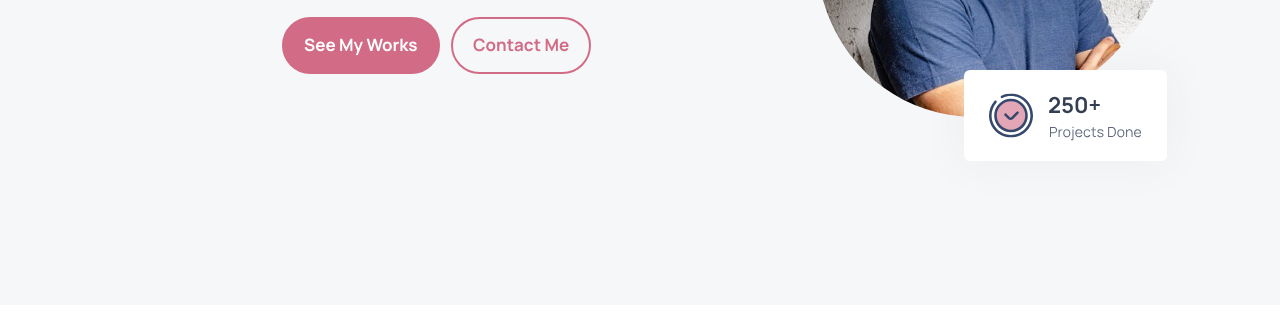
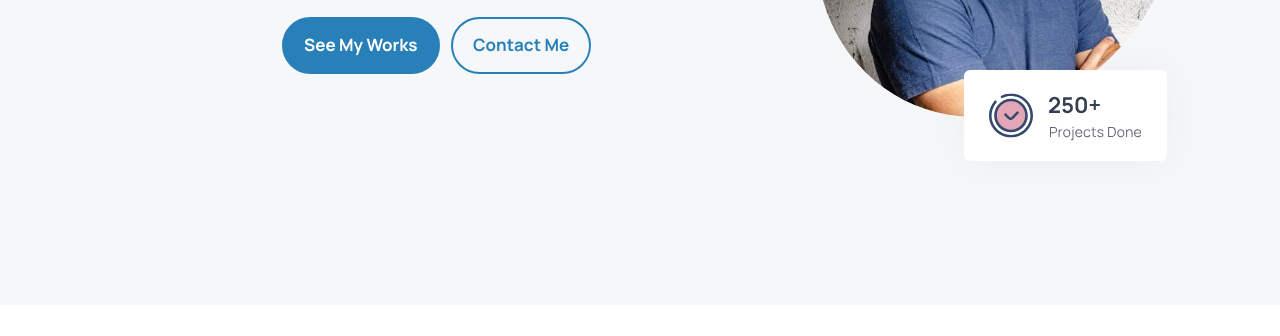
Before and after one commit to MohammedAlez/PortfolioTemplate, a plain HTML site: page index.html in a window 1280 px wide. Shown: the part 464-800 px from the top of the page. Drawn offline with nearby package versions, Linux system fonts and the light colour scheme.

Commit message:
Update style.css

```diff
--- a/assets/css/style.css
+++ b/assets/css/style.css
@@ -9,7 +9,8 @@
   --manatee: hsla(219, 10%, 62%, 1);
   --black-coral: hsla(220, 12%, 43%, 1);
   --cadet-blue-crayola_a20: hsla(222, 23%, 71%, 0.2);
-  --cinnamon-satin: hsla(344, 53%, 62%, 1);
+/*   --cinnamon-satin: hsla(344, 53%, 62%, 1); */
+  --cinnamon-satin: #2980b9;
   --raisin-black: hsla(216, 14%, 14%, 1);
   --raisin-black_a6: hsla(216, 14%, 14%, 0.06);
   --gunmetal: hsla(214, 15%, 21%, 1);
```
